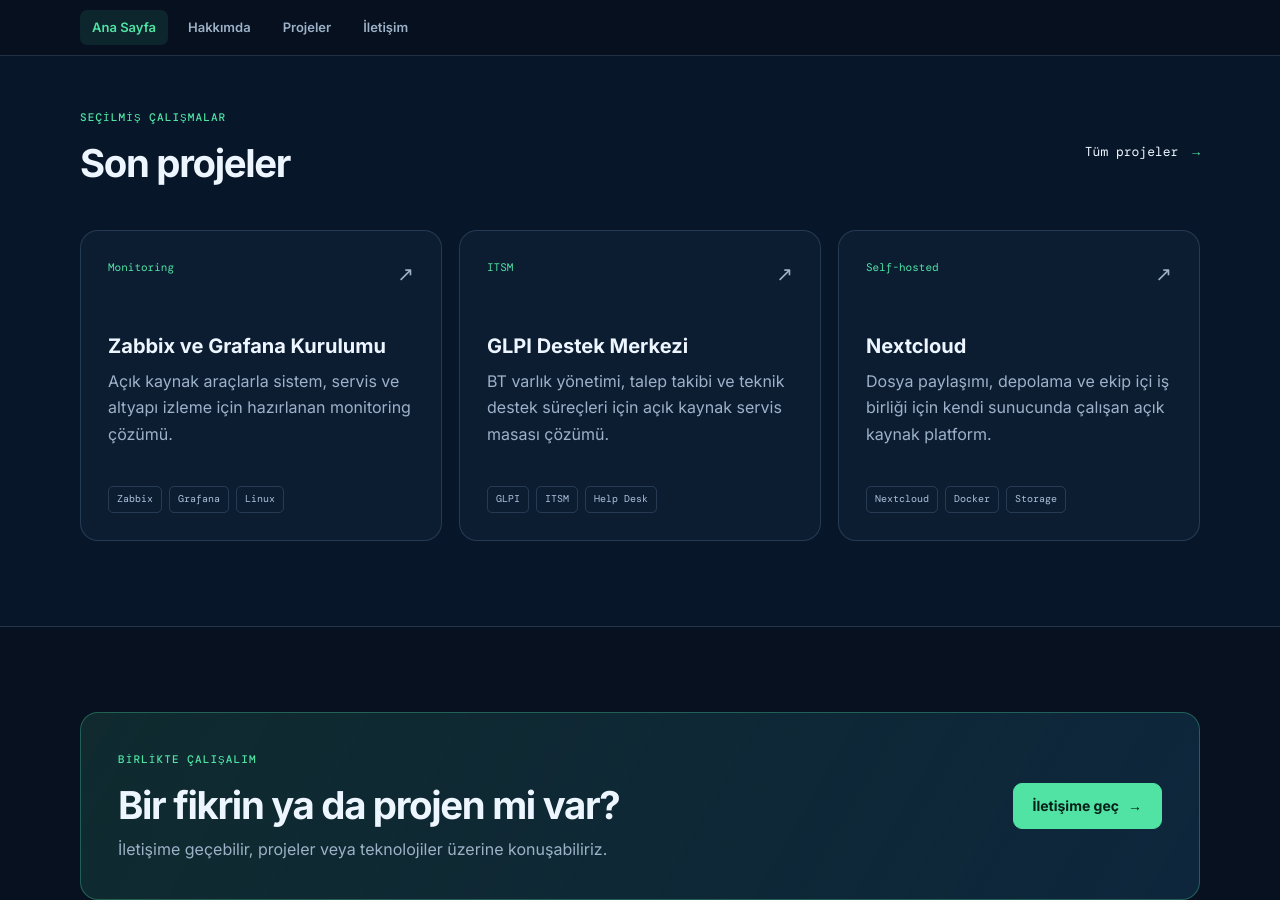
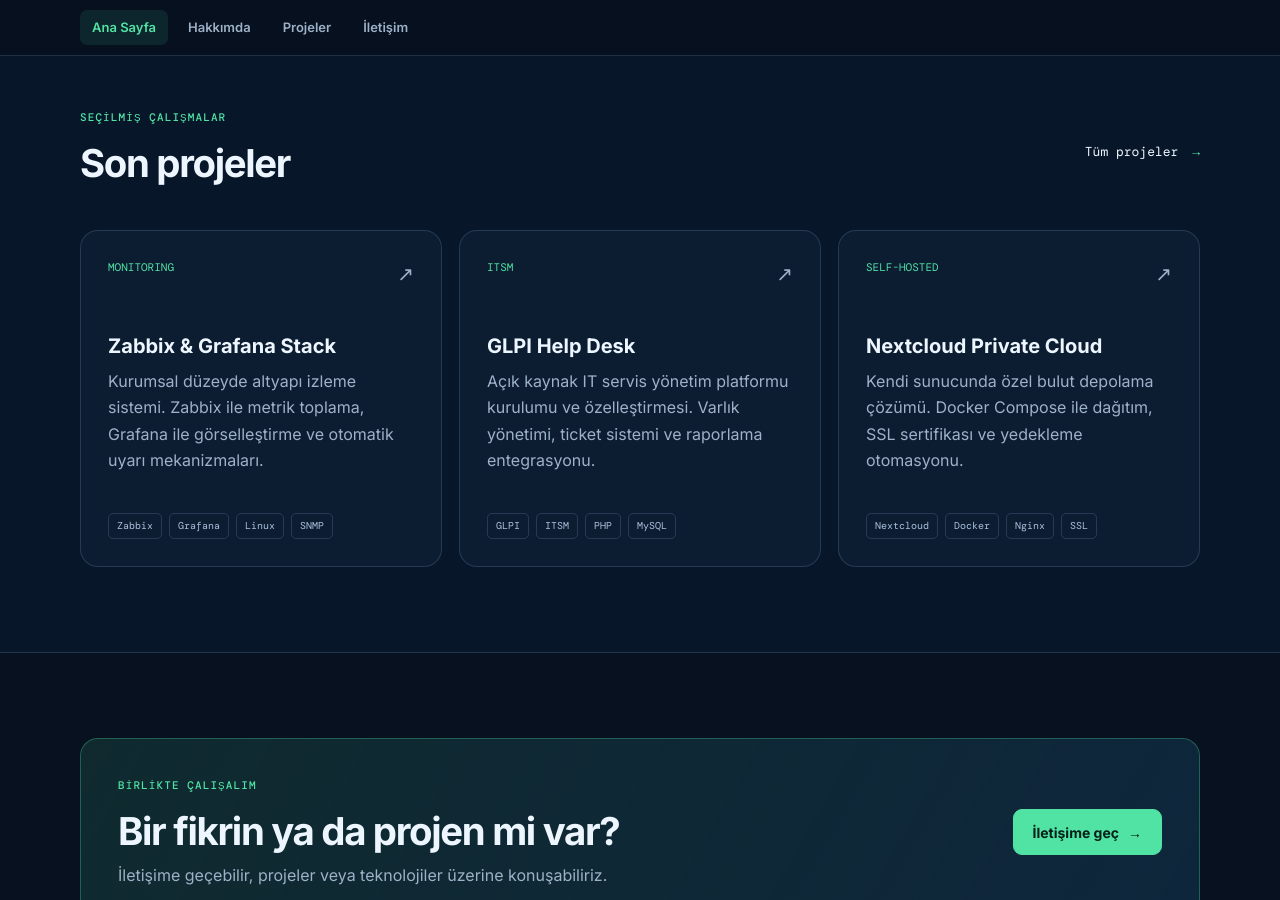
Before and after one commit to talhayrlmz/talhayorulmaz.github.io, a Jekyll site: the page built from index.html, in a window 1280 px wide and 900 px high, scrolled down 1320 px. Built offline with Jekyll 4.4.1, drawn with Linux system fonts in a browser that asks for light colours.

Commit message:
Update projects.yml

```diff
--- a/_data/projects.yml
+++ b/_data/projects.yml
@@ -1,35 +1,20 @@
-- title: "Zabbix ve Grafana Kurulumu"
-  description: "Açık kaynak araçlarla sistem, servis ve altyapı izleme için hazırlanan monitoring çözümü."
-  category: "Monitoring"
-  tags:
-    - Zabbix
-    - Grafana
-    - Linux
-  url: "https://talhayorulmaz.com/404"
+- title: "Zabbix & Grafana Stack"
+  category: "MONITORING"
+  description: "Kurumsal düzeyde altyapı izleme sistemi. Zabbix ile metrik toplama, Grafana ile görselleştirme ve otomatik uyarı mekanizmaları."
+  tags: [Zabbix, Grafana, Linux, SNMP]
+  github: "https://github.com/talhayrlmz"
+  demo: ""
 
-- title: "GLPI Destek Merkezi"
-  description: "BT varlık yönetimi, talep takibi ve teknik destek süreçleri için açık kaynak servis masası çözümü."
+- title: "GLPI Help Desk"
   category: "ITSM"
-  tags:
-    - GLPI
-    - ITSM
-    - Help Desk
-  url: "https://talhayorulmaz.com/404"
+  description: "Açık kaynak IT servis yönetim platformu kurulumu ve özelleştirmesi. Varlık yönetimi, ticket sistemi ve raporlama entegrasyonu."
+  tags: [GLPI, ITSM, PHP, MySQL]
+  github: "https://github.com/talhayrlmz"
+  demo: ""
 
-- title: "Nextcloud"
-  description: "Dosya paylaşımı, depolama ve ekip içi iş birliği için kendi sunucunda çalışan açık kaynak platform."
-  category: "Self-hosted"
-  tags:
-    - Nextcloud
-    - Docker
-    - Storage
-  url: "https://talhayorulmaz.com/404"
-
-- title: "Kişisel Blog Motoru"
-  description: "Jekyll ile geliştirilen, hızlı ve sade kişisel portföy/blog altyapısı."
-  category: "Web"
-  tags:
-    - Jekyll
-    - HTML
-    - CSS
-  url: "https://github.com/talhayrlmz/talhayorulmaz.github.io"
+- title: "Nextcloud Private Cloud"
+  category: "SELF-HOSTED"
+  description: "Kendi sunucunda özel bulut depolama çözümü. Docker Compose ile dağıtım, SSL sertifikası ve yedekleme otomasyonu."
+  tags: [Nextcloud, Docker, Nginx, SSL]
+  github: "https://github.com/talhayrlmz"
+  demo: ""
```
